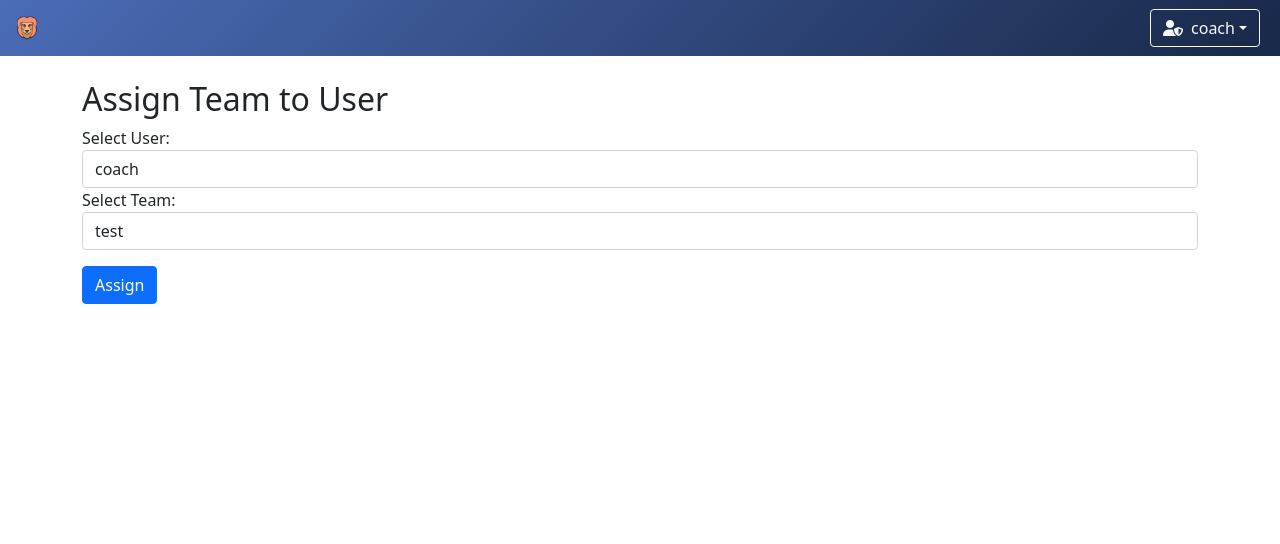
After one commit to louayhentati/american_football, a Flask app: page /assign/team in a window 1280 px wide. The commit adds this page. Shown: the top 544 px of the page. Run offline with Flask 3, Linux system fonts and the light colour scheme; a user stored in the database is signed in; some libraries are stand-ins or nearby versions.

Commit message:
Select user admin can select users still needs fix

```diff
--- /dev/null
+++ b/app/controllers/assign_team.py
@@ -0,0 +1,47 @@
+from flask import Blueprint, render_template, request, redirect, url_for, flash
+from flask_login import login_required, current_user
+from app.extensions import db
+from app.models.user import UserModel
+from app.models.team import TeamModel
+from functools import wraps
+from flask import Blueprint, render_template, request, redirect, url_for, flash, session
+
+assign_bp = Blueprint('assign_team', __name__, url_prefix='/assign')
+
+def admin_required(func):
+    @wraps(func)
+    def wrapper(*args, **kwargs):
+        if not current_user.is_authenticated or current_user.role != 'admin':
+            return "Access denied", 403
+        return func(*args, **kwargs)
+    return wrapper
+
+@assign_bp.route('/team', methods=['GET', 'POST'])
+@login_required
+@admin_required
+def assign_team():
+    users = UserModel.query.all()
+    teams = TeamModel.query.all()
+
+    if request.method == 'POST':
+        user_id = request.form.get('user_id')
+        team_id = request.form.get('team_id')
+
+        user = UserModel.query.get(user_id)
+        if user:
+            user.team_id = team_id
+            db.session.commit()
+
+            # If current user is the one updated, update session too
+            if current_user.id == user.id:
+                assigned_team = TeamModel.query.get(team_id)
+                session['team_color'] = assigned_team.primary_color if assigned_team else None
+                session['team_id'] = int(team_id) if assigned_team else None
+
+            flash('Team assigned successfully!', 'success')
+        else:
+            flash('User not found.', 'danger')
+
+        return redirect(url_for('assign_team.assign_team'))
+
+    return render_template('user/user_assign_team.html', users=users, teams=teams)
--- a/app/models/user.py
+++ b/app/models/user.py
@@ -3,10 +3,14 @@ from app.extensions import db
 
 class UserModel(db.Model, UserMixin):
     __tablename__ = 'user'
+
     id = db.Column(db.Integer, primary_key=True)
     username = db.Column(db.String(80), unique=True, nullable=False)
     password = db.Column(db.String(120), nullable=False)
     role = db.Column(db.String(10), nullable=False, default='user')
+
+    team_id = db.Column(db.Integer, db.ForeignKey('teams.id'))
+    team = db.relationship('TeamModel', backref='users')
 
     preference = db.relationship(
         'UserPreference',
--- a/app/templates/settings/partials/sidebar.html
+++ b/app/templates/settings/partials/sidebar.html
@@ -55,6 +55,12 @@
                         <span>Add User</span>
                     </a>
                 </li>
+                <li class="nav-item">
+                    <a class="nav-link" href="{{ url_for('assign_team.assign_team') }}">
+                        <i class="bi bi-shield-check"></i>
+                        <span>Assign Team</span>
+                    </a>
+                </li>
             </ul>
         </li>
 
--- a/app/templates/system/base.html
+++ b/app/templates/system/base.html
@@ -24,6 +24,10 @@
             max-height: 300px;
             overflow-y: auto;
         }
+
+        .navbar {
+            transition: background 0.5s ease-in-out;
+        }
     </style>
 
     {% block head %}{% endblock %}
@@ -46,32 +50,6 @@
             </a>
 
             <div class="ms-auto d-flex align-items-center">
-                <div class="dropdown me-2">
-                    <button class="btn btn-outline-light dropdown-toggle" type="button" id="teamDropdown"
-                            data-bs-toggle="dropdown" aria-expanded="false">
-                        <i class="bi bi-person-check me-1"></i>
-                        {% if session.team_name %}
-                            {{ session.team_name }}
-                        {% else %}
-                            Choose Team
-                        {% endif %}
-                    </button>
-                    <ul class="dropdown-menu dropdown-menu-end scrollable-dropdown" aria-labelledby="teamDropdown">
-                        {% for team in teams %}
-                            <li>
-                                <form action="{{ url_for('set_team') }}" method="POST" class="px-2">
-                                    <input type="hidden" name="team_id" value="{{ team.id }}"/>
-                                    <button type="submit" class="dropdown-item d-flex align-items-center">
-                                        <img src="{{ team.icon }}" alt="{{ team.name }} logo"
-                                             style="height:20px; margin-right:8px;"/>
-                                        {{ team.name }}
-                                    </button>
-                                </form>
-                            </li>
-                        {% endfor %}
-                    </ul>
-                </div>
-
                 <div class="dropdown me-2">
                     <button class="btn btn-outline-light dropdown-toggle d-flex align-items-center" type="button"
                             id="userDropdown" data-bs-toggle="dropdown" aria-expanded="false">
--- /dev/null
+++ b/app/templates/user/user_assign_team.html
@@ -0,0 +1,28 @@
+{% extends "system/base.html" %}
+
+{% block content %}
+<div class="container">
+  <h2>Assign Team to User</h2>
+  <form method="POST" action="{{ url_for('assign_team.assign_team') }}">
+    <div class="form-group">
+      <label for="user_id">Select User:</label>
+      <select name="user_id" class="form-control" required>
+        {% for user in users %}
+        <option value="{{ user.id }}">{{ user.username }}</option>
+        {% endfor %}
+      </select>
+    </div>
+
+    <div class="form-group">
+      <label for="team_id">Select Team:</label>
+      <select name="team_id" class="form-control" required>
+        {% for team in teams %}
+        <option value="{{ team.id }}">{{ team.name }}</option>
+        {% endfor %}
+      </select>
+    </div>
+
+    <button type="submit" class="btn btn-primary mt-3">Assign</button>
+  </form>
+</div>
+{% endblock %}
--- a/run.py
+++ b/run.py
@@ -17,7 +17,7 @@ from app.controllers.call_sheet import CallSheetController
 from app.controllers.settings import SettingsController
 from app.controllers.error import ErrorController
 from app.controllers.team import team_bp
-
+from app.controllers.assign_team import assign_bp  # Correct import
 
 class PlaybookApp:
     app: Flask
@@ -59,6 +59,7 @@ class PlaybookApp:
             SettingsController(app=self.app, play_parameters=AD.PLAY_PARAMETERS)
             ErrorController(app=self.app)
             self.app.register_blueprint(team_bp)
+            self.app.register_blueprint(assign_bp)  # Register assign_team controller
             print("Controllers registered successfully")
         except Exception as e:
             print(f"[!] Controller registration error: {str(e)} ({type(e).__name__})")
```
Also changed, not shown: app/controllers/team.py (+17 -3 lines), app/controllers/user_management.py (+26 -0 lines), app/templates/settings/settings.html (+0 -15 lines), app/templates/team/create_team.html (+7 -3 lines), app/templates/user/assign_team.html (added, +31 -0 lines), app/templates/user/user_list.html (+10 -11 lines), app/static/uploads/icons8-lion-100.png (added), instance/football.db.
